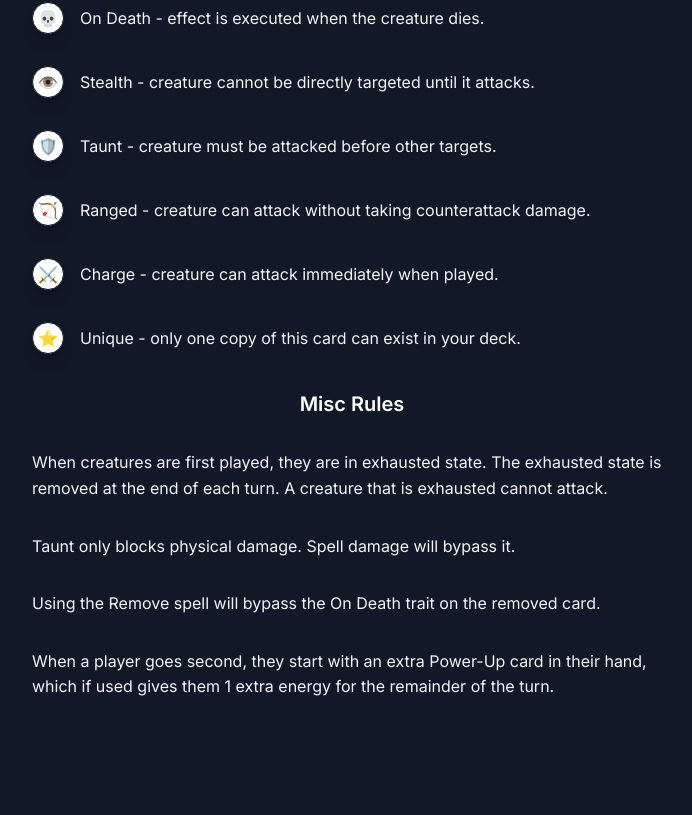
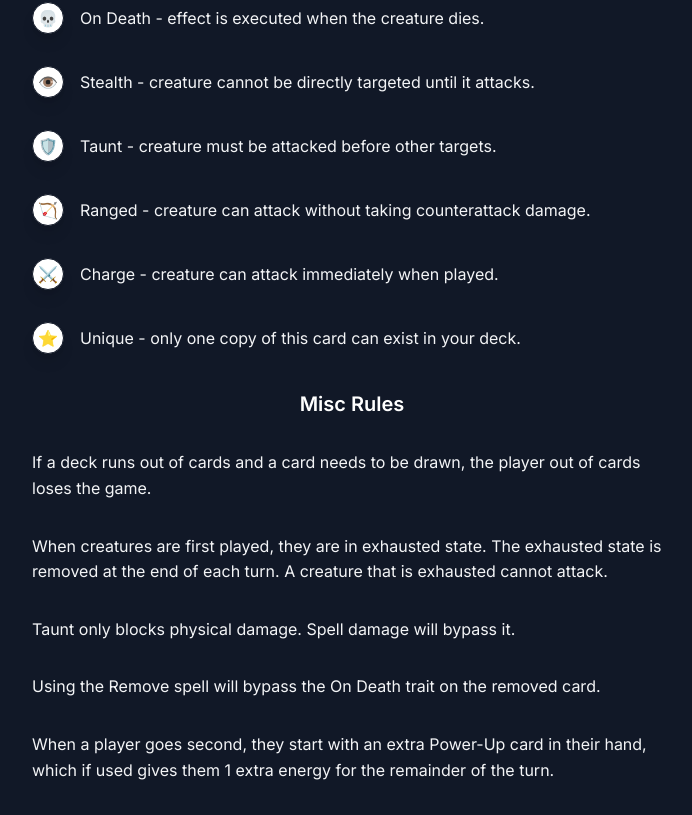
Before and after one commit to teebes/drawtwo, a Vue app in the folder frontend/: page /howto in a window 1280 px wide. Shown: the part 2322-3137 px from the top of the page, without its empty margins (288-980 px from the left). Before the commit the page ends 3054 px from the top, so only its background shows below. Built offline with nearby package versions, Linux system fonts and the light colour scheme; no server answers.

Commit message:
How to Play: add the running out of cards rule

```diff
--- a/frontend/src/views/Howto.vue
+++ b/frontend/src/views/Howto.vue
@@ -116,6 +116,8 @@
 
     <h2 class="text-center mt-8">Misc Rules</h2>
 
+    <div>If a deck runs out of cards and a card needs to be drawn, the player out of cards loses the game.</div>
+
     <div>When creatures are first played, they are in exhausted state. The exhausted state is removed at the end of each turn. A creature that is exhausted cannot attack.</div>
 
     <div>Taunt only blocks physical damage. Spell damage will bypass it.</div>
```
